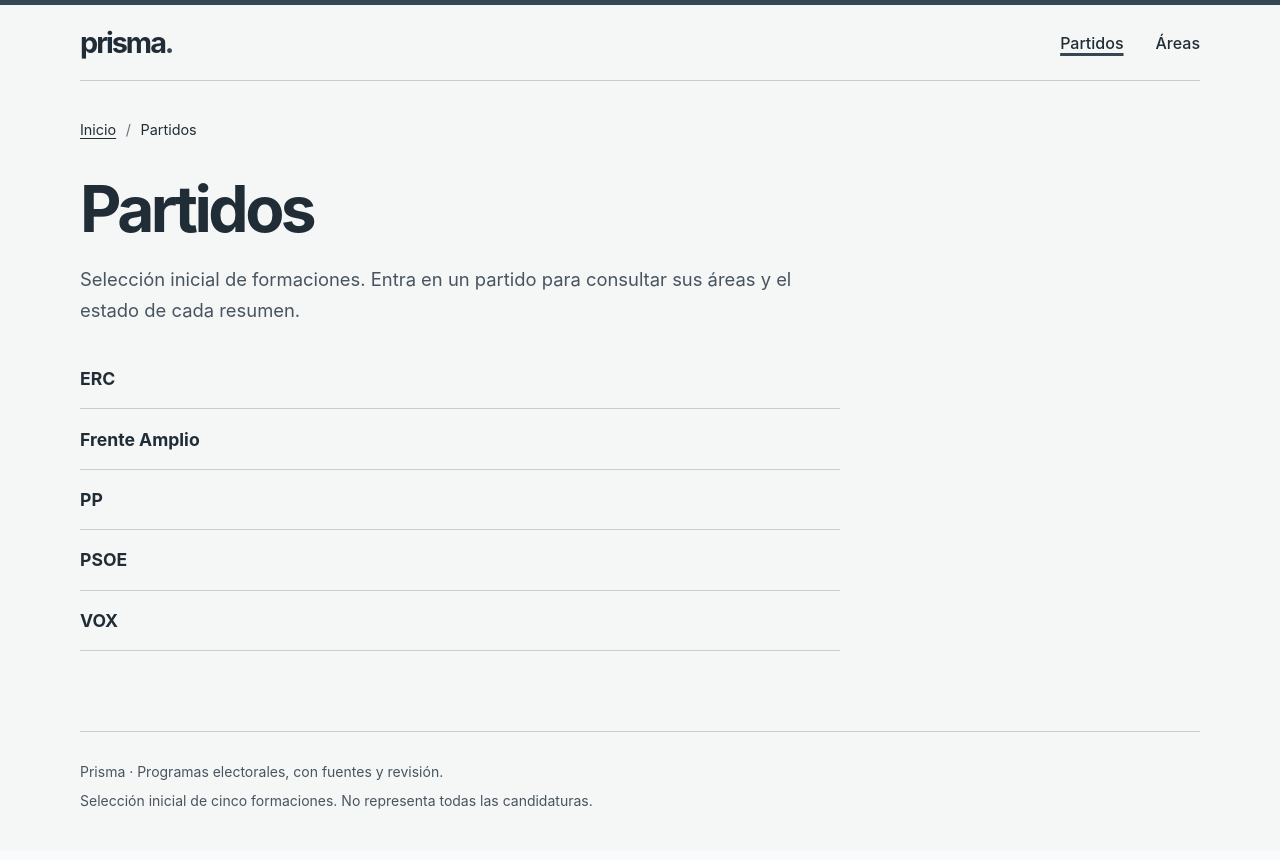
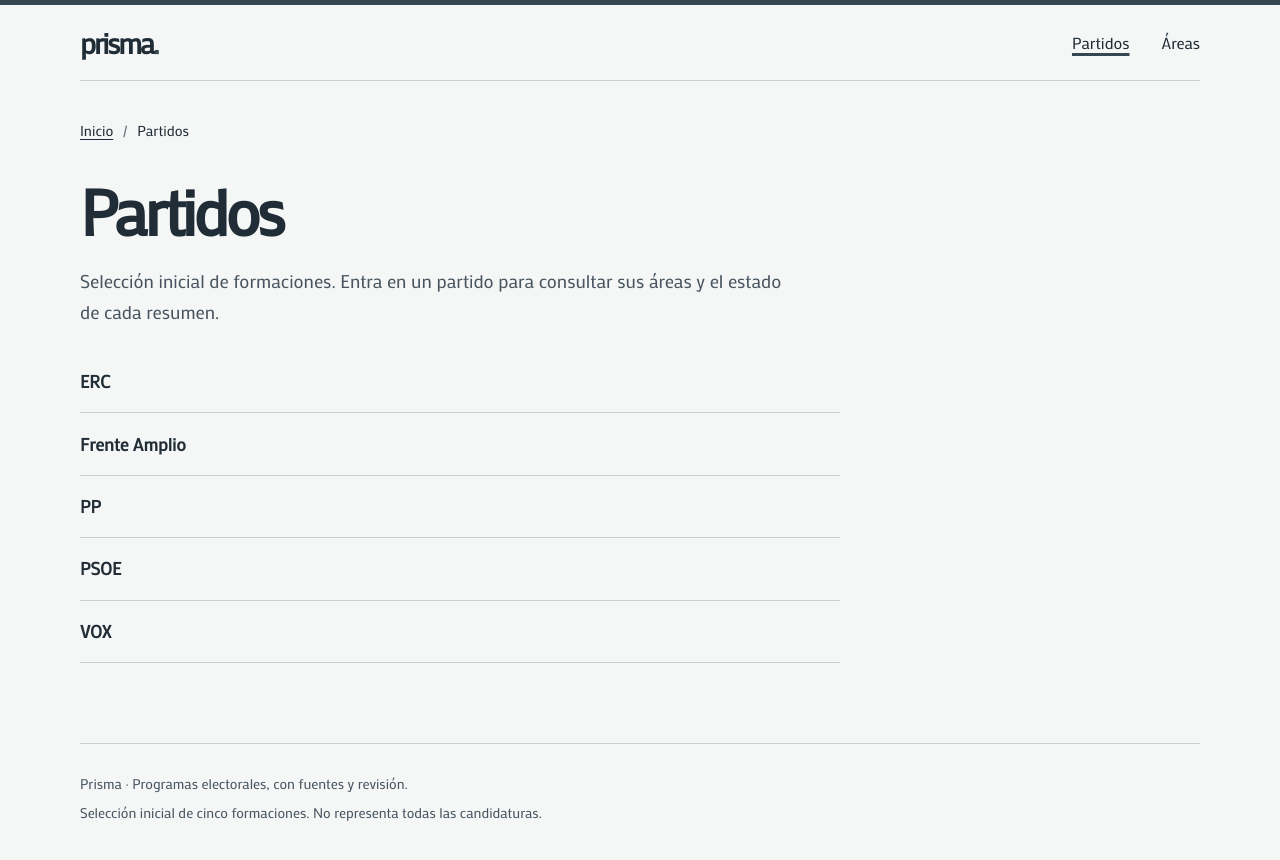
Before and after one commit to carlosnumber9/prisma, a Next.js app: page /parties in a window 1280 px wide. Shown: the top 860 px of the page. Built offline with nearby package versions, Linux system fonts and the light colour scheme; no server answers.

Commit message:
feat: Applied Mako throughout the portal

```diff
--- a/src/app/globals.css
+++ b/src/app/globals.css
@@ -1,9 +1,9 @@
 :root {
   color-scheme: light;
-  font-family: -apple-system, BlinkMacSystemFont, 'Segoe UI', sans-serif;
+  font-family: var(--font-mako), Arial, sans-serif;
   color: #202d36;
   background: #f8fafb;
-  font-synthesis: none;
+  font-synthesis: weight style;
 }
 
 * {
@@ -11,6 +11,12 @@
 }
 body {
   margin: 0;
+}
+button,
+input,
+select,
+textarea {
+  font: inherit;
 }
 a {
   color: inherit;
--- a/src/app/layout.tsx
+++ b/src/app/layout.tsx
@@ -1,7 +1,16 @@
 import type { Metadata } from 'next';
+import localFont from 'next/font/local';
 import type { ReactNode } from 'react';
 import { origin } from '../lib/site';
 import './globals.css';
+
+const mako = localFont({
+  src: './fonts/Mako-Regular.ttf',
+  weight: '400',
+  style: 'normal',
+  display: 'swap',
+  variable: '--font-mako',
+});
 
 export const metadata: Metadata = {
   title: { default: 'Prisma · Programas electorales', template: '%s · Prisma' },
@@ -12,7 +21,7 @@
 
 export default function RootLayout({ children }: { children: ReactNode }) {
   return (
-    <html lang="es">
+    <html lang="es" className={mako.variable}>
       <body>{children}</body>
     </html>
   );
```
Also changed, not shown: src/app/fonts/Mako-Regular.ttf (added), src/app/fonts/OFL.txt (added), 3 other files (tests, documents, lock files or other folders).
